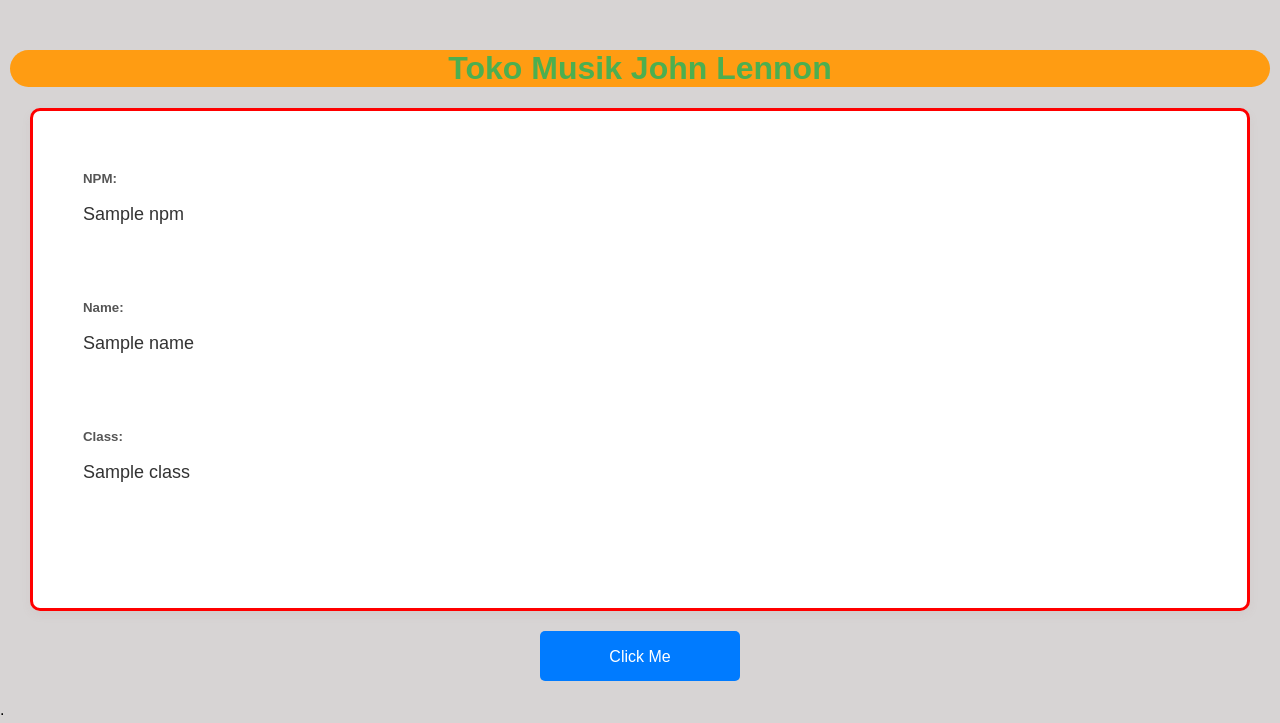
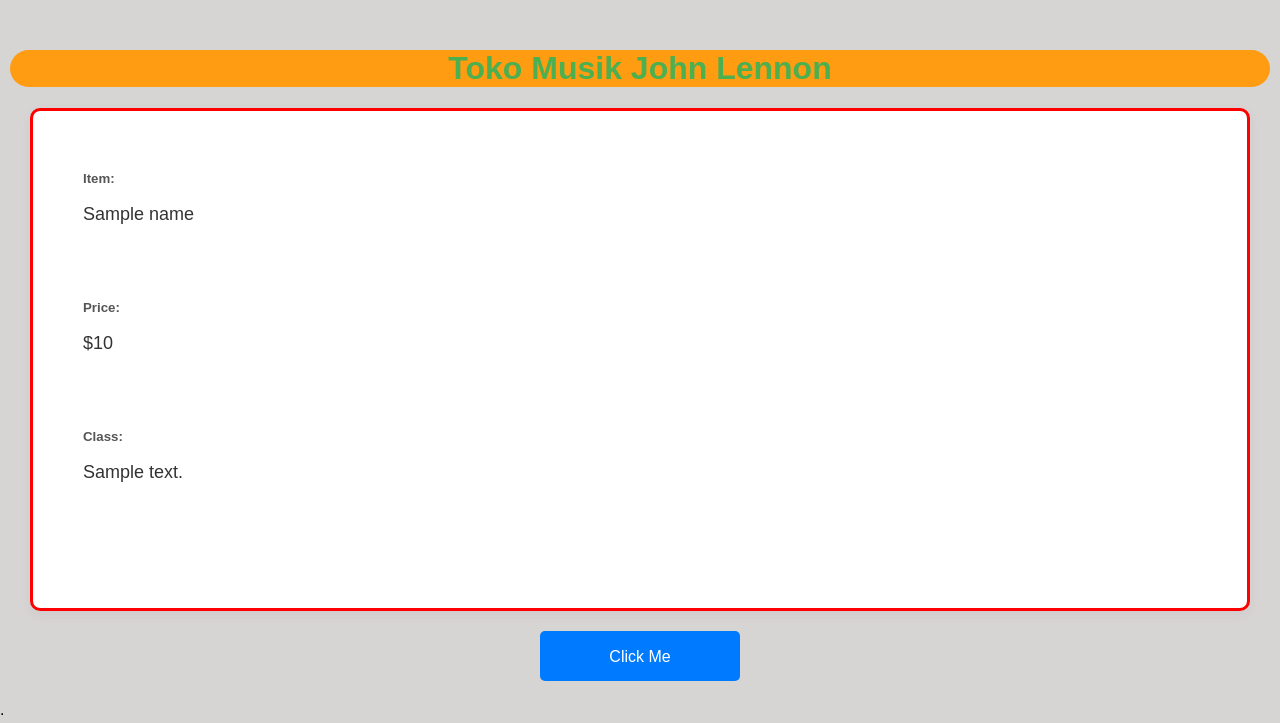
Before and after one commit to Felixsimbolon/Tugas2PBP, a Django app: template main/templates/main.html in a window 1280 px wide. Shown: the top 723 px of the page. Run offline with Django 4.2, Linux system fonts and the light colour scheme; the template is opened without the code that fills it: most values are stand-ins (such as "Sample title", 1, 10 or a date in 2020).

Commit message:
tambahan dalam desain serta pergantian dalam file views

```diff
--- a/main/templates/main.html
+++ b/main/templates/main.html
@@ -73,14 +73,14 @@
 
     <!-- Information Section -->
     <div class="info-section">
-        <h5>NPM:</h5>
-        <p>{{npm}}</p>
+        <h5>Item:</h5>
+        <p>{{Name}}</p>
 
-        <h5>Name:</h5>
-        <p>{{name}}</p>
+        <h5>Price:</h5>
+        <p>${{Price}}</p>
 
         <h5>Class:</h5>
-        <p>{{class}}</p>
+        <p>{{Description}}</p>
     </div>
 
     <!-- Blue Button that does nothing -->
--- a/main/views.py
+++ b/main/views.py
@@ -1,9 +1,9 @@
 from django.shortcuts import render
 def show_main(request):
     context = {
-        'npm' : '2306123456',
-        'name': 'Pak Bepe',
-        'class': 'PBP E'
+        'Name' : 'Gitar Michael Jackson',
+        'Price': 6000000,
+        'Description': 'This was the guitar Michael Used on his tour in early 2009 months before he died'
     }
 
     return render(request, "main.html", context)
```
